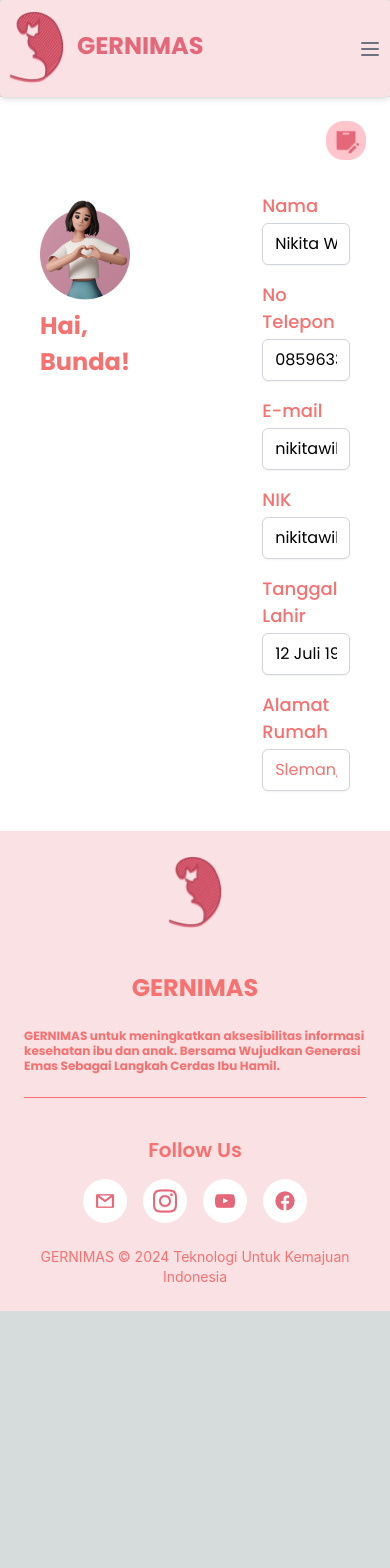
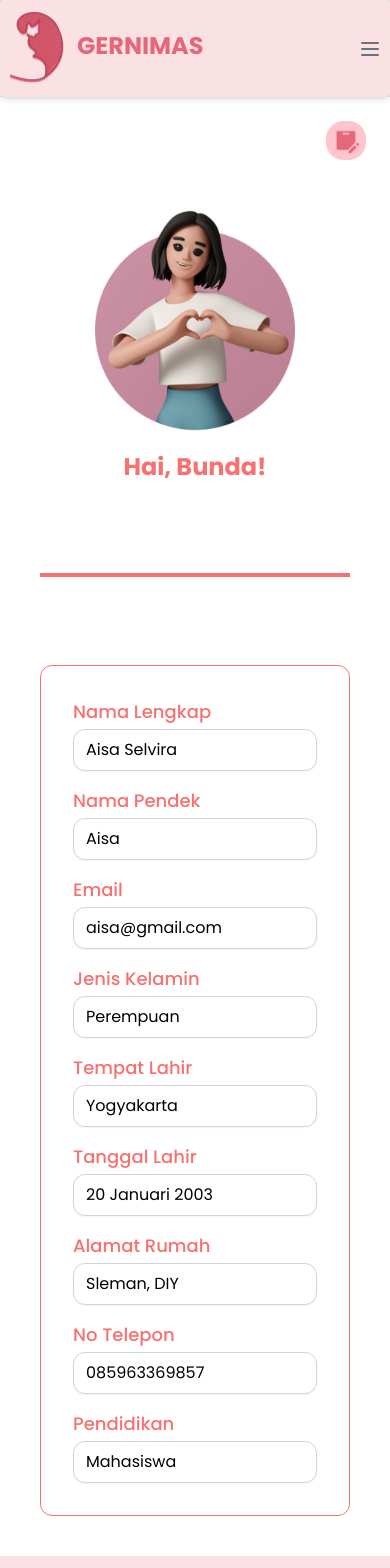
Before and after one commit to prasetyoedi/gernimas, a Next.js app: page /profile in a window 390 px wide. Shown: the top 1568 px of the page. Before the commit the page ends 1311 px from the top, so only its background shows below. Built offline with nearby package versions, Linux system fonts and the light colour scheme.

Commit message:
profile-update

```diff
--- a/pages/artikel.js
+++ b/pages/artikel.js
@@ -33,6 +33,11 @@ const artikelData = [
         imageUrl: "/assets/images/article.png",
         category: "KULIT SEHAT",
         title: "Tips Sederhana Merawat Kulit Wajah Agar Tetap Sehat"
+    },
+    {
+        imageUrl: "/assets/images/article.png",
+        category: "KESEHATAN ANAK",
+        title: "Tips Sederhana Merawat Anak agar Tumbuh Sehat dan Cerdas"
     }
 ];
 
--- a/pages/detail_asupan_gizi.js
+++ b/pages/detail_asupan_gizi.js
@@ -16,6 +16,7 @@ const foodData = [
         description: "1 Porsi = 50 gr atau 1 potong sedang ikan, 1 Porsi = 55 gr atau 1 butir telur ayam"
     },
     {
+
         no: 3,
         item: "Protein Nabati seperti: tempe, tahu, dan lainnya",
         trimester1: "4 Porsi",
--- a/pages/detail_riwayat_periksa.js
+++ b/pages/detail_riwayat_periksa.js
@@ -60,6 +60,12 @@ const DetailRiwayatPeriksa = () => {
                                     RSA UGM
                                 </p>
                             </div>
+                            <div>
+                                <p className="text-red-400 font-semibold text-[18px]">Fasilitas Kesehatan</p>
+                                <p className="flex w-full md:w-[807.731px] h-[50px] p-[12px_21px] text-red-400 items-center gap-2.5 flex-shrink-0 rounded-lg border border-[#F5556E]">
+                                    RSA UGM
+                                </p>
+                            </div>
                         </div>
                     </div>
                 </div>
--- a/pages/profile.js
+++ b/pages/profile.js
@@ -1,51 +1,148 @@
-import React from 'react';
+import React, { useState } from 'react';
 import Navbar from '../components/Navbar';
 import Footer from '../components/Footer';
 
 const Profile = () => {
+    const [isModalOpen, setIsModalOpen] = useState(false);
+    const [formData, setFormData] = useState({
+        namaLengkap: 'Aisa Selvira',
+        namaPendek: 'Aisa',
+        email: 'aisa@gmail.com',
+        jenisKelamin: 'P',
+        tempatLahir: 'Yogyakarta',
+        tanggalLahir: '20 Januari 2003',
+        alamatRumah: 'Sleman, DIY',
+        noTelepon: '085963369857',
+        pendidikan: 'Mahasiswa',
+    });
+
+    const handleInputChange = (e) => {
+        const { name, value } = e.target;
+        setFormData({ ...formData, [name]: value });
+    };
+
+    const toggleModal = () => {
+        setIsModalOpen(!isModalOpen);
+    };
+
+    const leftInputs = [
+        'namaLengkap',
+        'namaPendek',
+        'email',
+        'tempatLahir'
+    ];
+
+    const rightInputs = [
+        'tanggalLahir',
+        'alamatRumah',
+        'noTelepon',
+        'pendidikan'
+    ];
+
     return (
         <div>
             <Navbar />
             <div className="flex flex-col p-6 md:p-20 bg-white">
                 <div className="flex justify-end mb-4">
-                    <img src='/assets/images/profile/icon-edit.png' className='w-[40px]' alt="edit icon" />
+                    <img
+                        src='/assets/images/profile/icon-edit.png'
+                        className='w-[40px] cursor-pointer'
+                        alt="edit icon"
+                        onClick={toggleModal}
+                    />
                 </div>
-                <div className="flex items-start gap-16 m-4">
-                    <div className="flex flex-col items-center w-[269px]">
-                        <img src='/assets/images/profile/foto-profile.png' className="w-[200x] h-auto rounded-full" alt="profile" />
+                <div className="flex flex-col lg:flex-row items-start gap-16 m-4">
+                    <div className="flex flex-col items-center w-full lg:w-[269px] mb-6 lg:mb-0">
+                        <img src='/assets/images/profile/foto-profile.png' className="w-[200px] h-auto rounded-full" alt="profile" />
                         <p className='text-red-400 font-bold text-[24px]'>Hai, Bunda!</p>
                     </div>
-                    <div className="border-l-4 border-pink-500 h-full"></div>
+                    <div className="border-b-4 lg:border-b-0 lg:border-l-4 border-red-400 w-full lg:h-[740px] lg:w-[4px] mb-6 lg:mb-0"></div>
                     <div className="flex flex-col w-full">
-                        <form className="space-y-4">
-                            <div>
-                                <label className="block text-[18px] font-medium text-red-400">Nama</label>
-                                <input type="text" value="Nikita Willy" className="mt-1 block w-full px-3 py-2 border border-gray-300 rounded-md shadow-sm focus:outline-none focus:ring-pink-500 focus:border-pink-500 sm:text-sm" readOnly />
-                            </div>
-                            <div>
-                                <label className="block text-[18px] font-medium text-red-400">No Telepon</label>
-                                <input type="text" value="085963369857" className="mt-1 block w-full px-3 py-2 border border-gray-300 rounded-md shadow-sm focus:outline-none focus:ring-pink-500 focus:border-pink-500 sm:text-sm" readOnly />
-                            </div>
-                            <div>
-                                <label className="block text-[18px] font-medium text-red-400">E-mail</label>
-                                <input type="email" value="nikitawilly@gmail.com" className="mt-1 block w-full px-3 py-2 border border-gray-300 rounded-md shadow-sm focus:outline-none focus:ring-pink-500 focus:border-pink-500 sm:text-sm" readOnly />
-                            </div>
-                            <div>
-                                <label className="block text-[18px] font-medium text-red-400">NIK</label>
-                                <input type="text" value="nikitawilly@gmail.com" className="mt-1 block w-full px-3 py-2 border border-gray-300 rounded-md shadow-sm focus:outline-none focus:ring-pink-500 focus:border-pink-500 sm:text-sm" readOnly />
-                            </div>
-                            <div>
-                                <label className="block text-[18px] font-medium text-red-400">Tanggal Lahir</label>
-                                <input type="text" value="12 Juli 1992" className="mt-1 block w-full px-3 py-2 border border-gray-300 rounded-md shadow-sm focus:outline-none focus:ring-pink-500 focus:border-pink-500 sm:text-sm" readOnly />
-                            </div>
-                            <div>
-                                <label className="block text-[18px] font-medium text-red-400">Alamat Rumah</label>
-                                <input type="text" value="Sleman, DIY" className="text-red-400 mt-1 block w-full px-3 py-2 border border-gray-300 rounded-md shadow-sm focus:outline-none focus:ring-pink-500 focus:border-pink-500 sm:text-sm" readOnly />
-                            </div>
-                        </form>
+                        <div className="border border-red-400 p-8 rounded-xl">
+                            <form className="space-y-4">
+                                {Object.keys(formData).map((key) => (
+                                    <div key={key}>
+                                        <label className="block text-[18px] font-medium text-red-400 capitalize">{key.replace(/([A-Z])/g, ' $1')}</label>
+                                        {key === 'jenisKelamin' ? (
+                                            <input
+                                                type="text"
+                                                value={formData[key] === 'P' ? 'Perempuan' : 'Laki-laki'}
+                                                className="mt-1 block w-full px-3 py-2 border border-gray-300 rounded-xl shadow-sm focus:outline-none focus:ring-pink-500 focus:border-pink-500 sm:text-sm"
+                                                readOnly
+                                            />
+                                        ) : (
+                                            <input
+                                                type="text"
+                                                value={formData[key]}
+                                                className="mt-1 block w-full px-3 py-2 border border-gray-300 rounded-xl shadow-sm focus:outline-none focus:ring-pink-500 focus:border-pink-500 sm:text-sm"
+                                                readOnly
+                                            />
+                                        )}
+                                    </div>
+                                ))}
+                            </form>
+                        </div>
                     </div>
                 </div>
             </div>
+
+            {isModalOpen && (
+                <div className="fixed inset-0 flex items-center justify-center bg-black bg-opacity-50 mt-20">
+                    <div className="bg-white p-6 rounded-xl max-w-md w-full mx-8">
+                        <form className="grid grid-cols-2 gap-4">
+                            <div className="space-y-4">
+                                {leftInputs.map((key) => (
+                                    <div key={key}>
+                                        <label className="block text-[18px] font-medium text-red-400 capitalize">{key.replace(/([A-Z])/g, ' $1')}</label>
+                                        <input
+                                            type="text"
+                                            name={key}
+                                            value={formData[key]}
+                                            onChange={handleInputChange}
+                                            className="mt-1 block w-full px-3 py-2 border border-gray-300 rounded-xl shadow-sm focus:outline-none focus:ring-pink-500 focus:border-pink-500 sm:text-sm"
+                                        />
+                                    </div>
+                                ))}
+                                <div>
+                                    <label className="block text-[18px] font-medium text-red-400 capitalize">Jenis Kelamin</label>
+                                    <select
+                                        name="jenisKelamin"
+                                        value={formData.jenisKelamin}
+                                        onChange={handleInputChange}
+                                        className="mt-1 block w-full px-3 py-2 border border-gray-300 rounded-xl shadow-sm focus:outline-none focus:ring-pink-500 focus:border-pink-500 sm:text-sm"
+                                    >
+                                        <option value="P">Perempuan</option>
+                                        <option value="L">Laki-laki</option>
+                                    </select>
+                                </div>
+                            </div>
+                            <div className="space-y-4">
+                                {rightInputs.map((key) => (
+                                    <div key={key}>
+                                        <label className="block text-[18px] font-medium text-red-400 capitalize">{key.replace(/([A-Z])/g, ' $1')}</label>
+                                        <input
+                                            type="text"
+                                            name={key}
+                                            value={formData[key]}
+                                            onChange={handleInputChange}
+                                            className="mt-1 block w-full px-3 py-2 border border-gray-300 rounded-xl shadow-sm focus:outline-none focus:ring-pink-500 focus:border-pink-500 sm:text-sm"
+                                        />
+                                    </div>
+                                ))}
+                            </div>
+                        </form>
+                        <div className="flex justify-end mt-4">
+                            <button
+                                className="bg-red-400 text-white px-4 py-2 rounded-xl"
+                                onClick={toggleModal}
+                            >
+                                Simpan
+                            </button>
+                        </div>
+                    </div>
+                </div>
+            )}
+
             <Footer />
         </div>
     );
```
